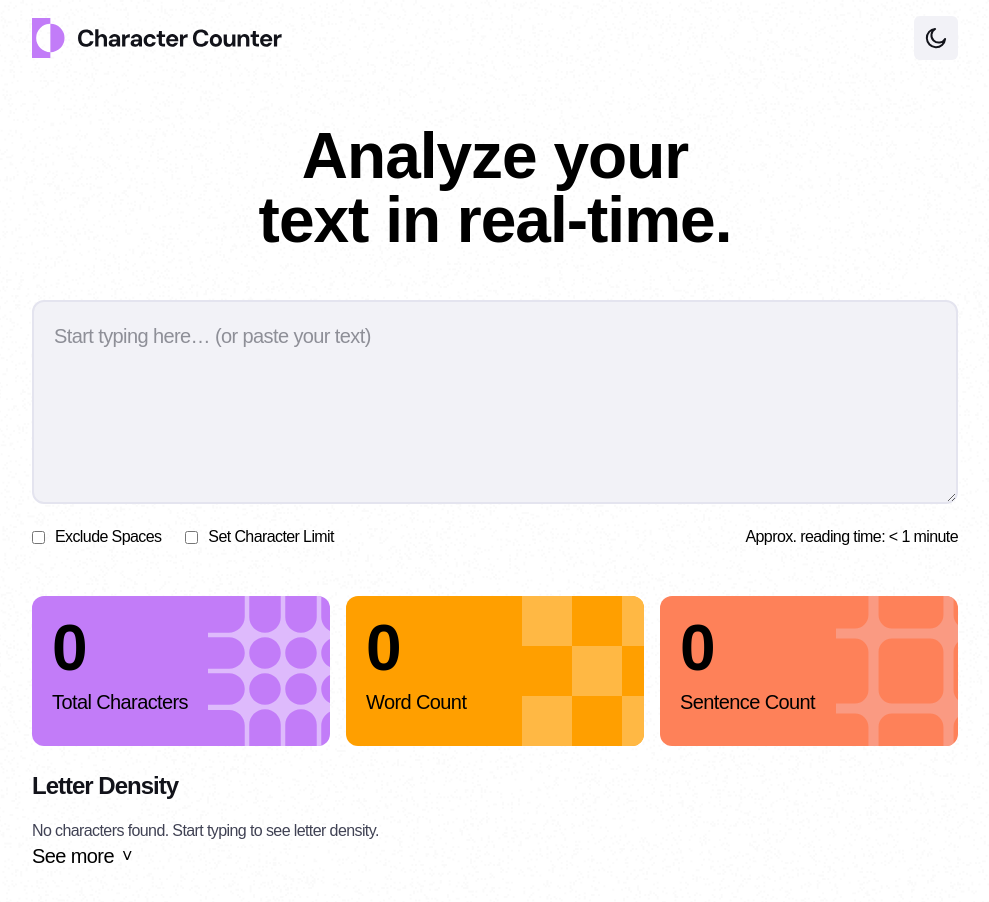
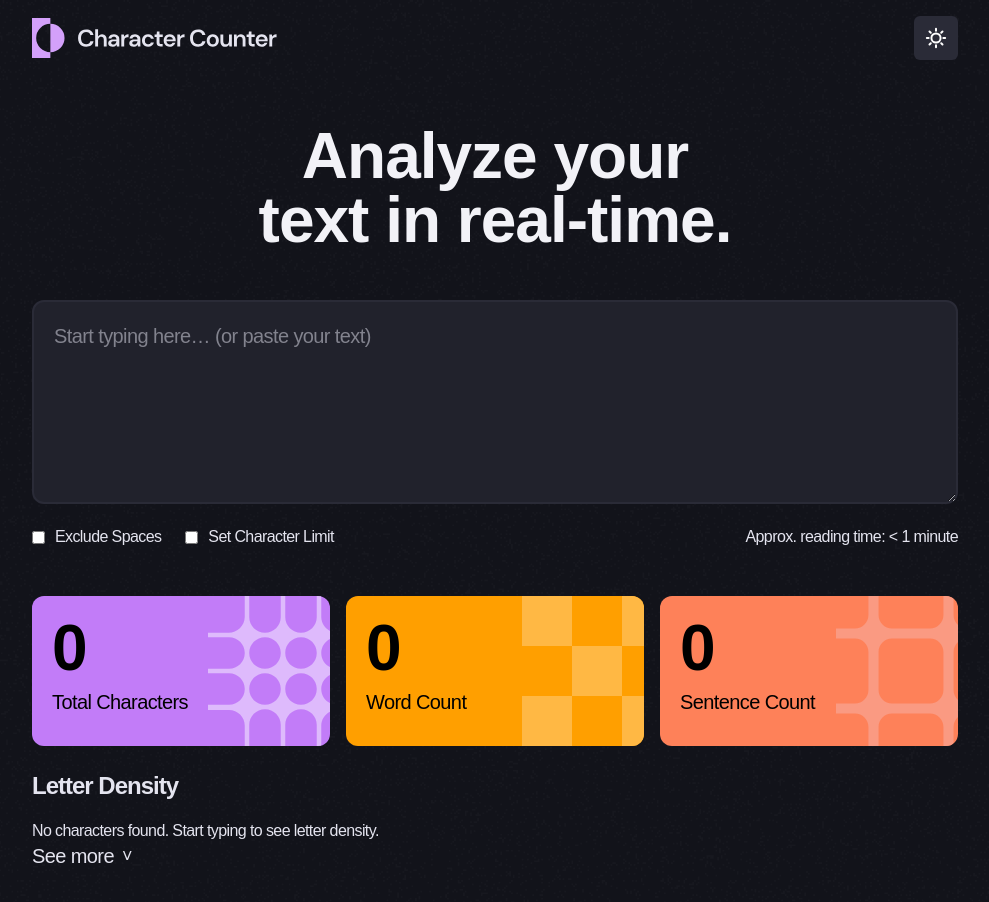
Before and after one commit to Maz-hub/react-character-counter, a React (Vite) app: page / in a window 1280 px wide. Both pictures are taken after a click on the button "Switch to dark mode". Shown: the whole page, without its empty margins (145-1134 px from the left). Built offline with nearby package versions, Linux system fonts and the light colour scheme; a web font is replaced by a local one.

Commit message:
- Implemented theme toggle logic in App.jsx using useEffect - Added `.dark` class toggle on <html> element based on isDark state - Persisted user preference in localStorage - Updated CounterHeader to trigger theme toggle via button

```diff
--- a/src/App.jsx
+++ b/src/App.jsx
@@ -5,6 +5,14 @@ import StatCards from "./components/StatCards.jsx";
 import StatLetters from "./components/StatLetters.jsx";
 
 function App() {
+  const [isDark, setIsDark] = useState(false);
+  const toggleTheme = () => setIsDark((prev) => !prev);
+
+  useEffect(() => {
+    document.documentElement.classList.toggle("dark", isDark);
+    localStorage.setItem("theme", isDark ? "dark" : "light");
+  }, [isDark]);
+
   const textRef = useRef(null);
   const [excludeSpaces, setExcludeSpaces] = useState(false);
   const [limitOn, setLimitOn] = useState(false);
@@ -74,7 +82,7 @@ function App() {
   return (
     <>
       <div className="min-h-screen px-4 md:px-8 pt-4 pb-8 max-w-[990px] mx-auto">
-        <CounterHeader />
+        <CounterHeader onToggleTheme={toggleTheme} />
         <h1 className="text-preset-1-mobile md:text-preset-1 md:max-w-[510px] md:mx-auto text-center my-8 md:my-10 lg:my-12 dark:text-[var(--color-light-100)]">
           Analyze your text in real-time.
         </h1>
--- a/src/components/CounterHeader.jsx
+++ b/src/components/CounterHeader.jsx
@@ -3,7 +3,7 @@ import LogoDarkTheme from "../assets/images/logo-dark-theme.svg";
 import SunIcon from "../assets/images/icon-sun.svg";
 import MoonIcon from "../assets/images/icon-moon.svg";
 
-const CounterHeader = () => {
+const CounterHeader = ({ onToggleTheme }) => {
   return (
     <section className="flex justify-between items-center pb-4">
       <div>
@@ -19,6 +19,7 @@ const CounterHeader = () => {
         <button
           aria-label="Switch to dark mode"
           className="block dark:hidden bg-[var(--color-light-100)] p-[6px] md:p-[11px] rounded-md cursor-pointer"
+          onClick={onToggleTheme}
         >
           <img
             src={MoonIcon}
@@ -32,6 +33,7 @@ const CounterHeader = () => {
         <button
           aria-label="Switch to light mode"
           className=" hidden dark:block bg-[var(--color-dark-700)] p-[6px] md:p-[11px] rounded-md cursor-pointer"
+          onClick={onToggleTheme}
         >
           <img
             src={SunIcon}
```
